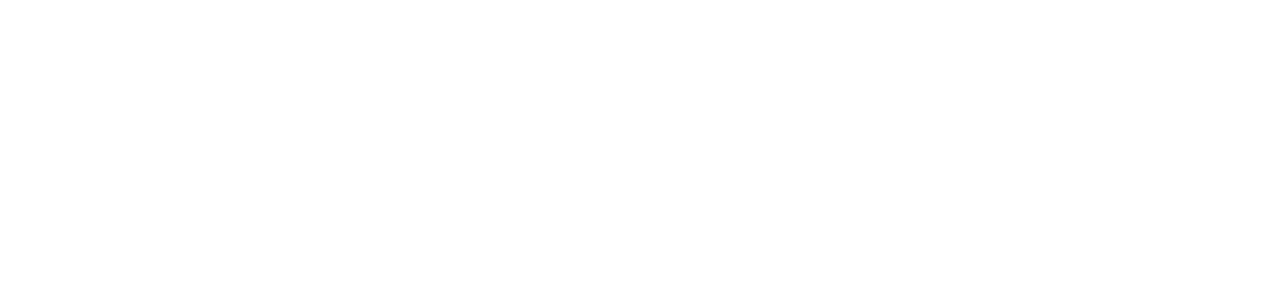
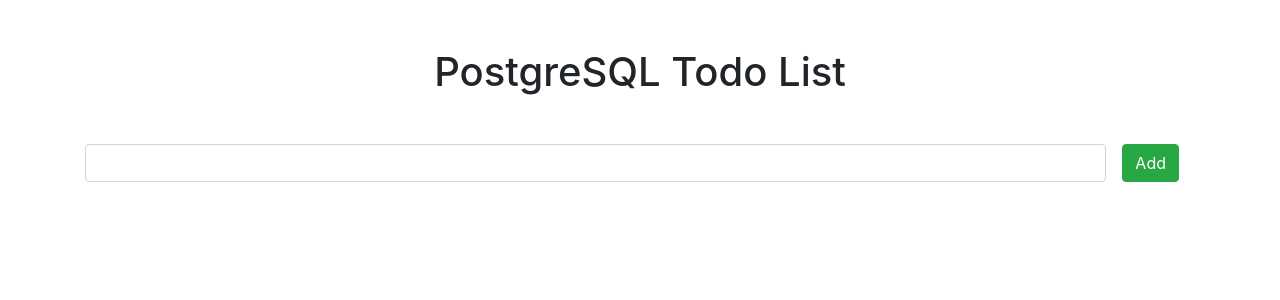
Before and after one commit to gerhynes/postgresql-todo, a React (Create React App) app in the folder client/: page / in a window 1280 px wide. Shown: the top 300 px of the page. Built offline with nearby package versions, Linux system fonts and the light colour scheme.

Commit message:
Add input component

```diff
--- a/client/src/App.js
+++ b/client/src/App.js
@@ -1,8 +1,15 @@
 import React, { Fragment } from "react";
+import InputTodo from "./components/inputTodo";
 import "./App.css";
 
 function App() {
-  return <Fragment></Fragment>;
+  return (
+    <Fragment>
+      <div className="container">
+        <InputTodo />
+      </div>
+    </Fragment>
+  );
 }
 
 export default App;
--- a/client/src/components/inputTodo.js
+++ b/client/src/components/inputTodo.js
@@ -0,0 +1,37 @@
+import React, { Fragment, useState } from "react";
+
+const InputTodo = () => {
+  const [description, setDescription] = useState("");
+
+  const handleSubmit = async (e) => {
+    e.preventDefault();
+    try {
+      const body = { description };
+      const response = await fetch("http://localhost:5000/todos", {
+        method: "POST",
+        headers: { "Content-Type": "application/json" },
+        body: JSON.stringify(body),
+      });
+      console.log(response);
+    } catch (err) {
+      console.error(err.message);
+    }
+  };
+
+  return (
+    <Fragment>
+      <h1 className="text-center my-5">PostgreSQL Todo List</h1>
+      <form className="d-flex" onSubmit={handleSubmit}>
+        <input
+          className="form-control"
+          type="text"
+          value={description}
+          onChange={(e) => setDescription(e.target.value)}
+        />
+        <button className="btn btn-success mx-3">Add</button>
+      </form>
+    </Fragment>
+  );
+};
+
+export default InputTodo;
```
Also changed, not shown: 1 other file (tests, documents, lock files or other folders).
